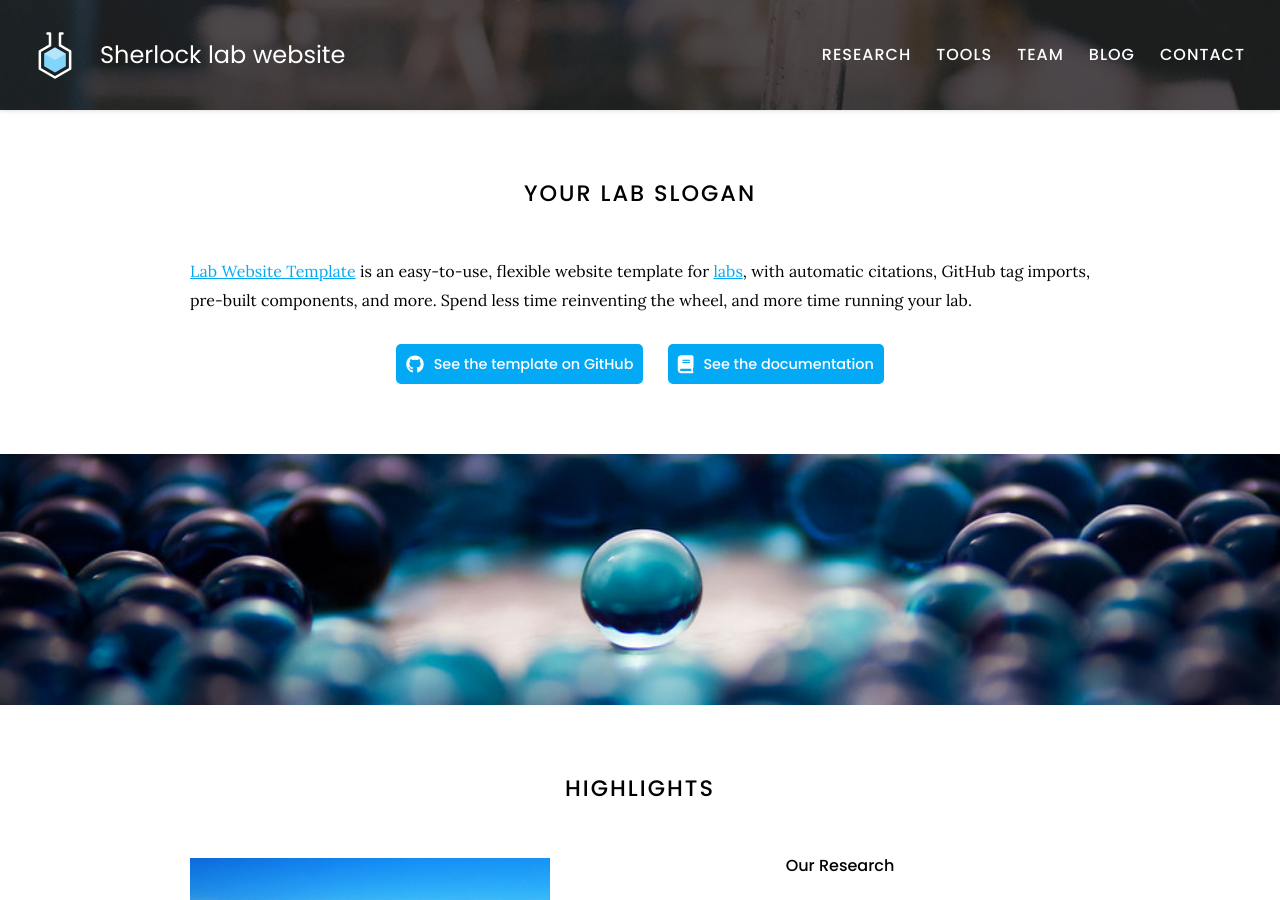
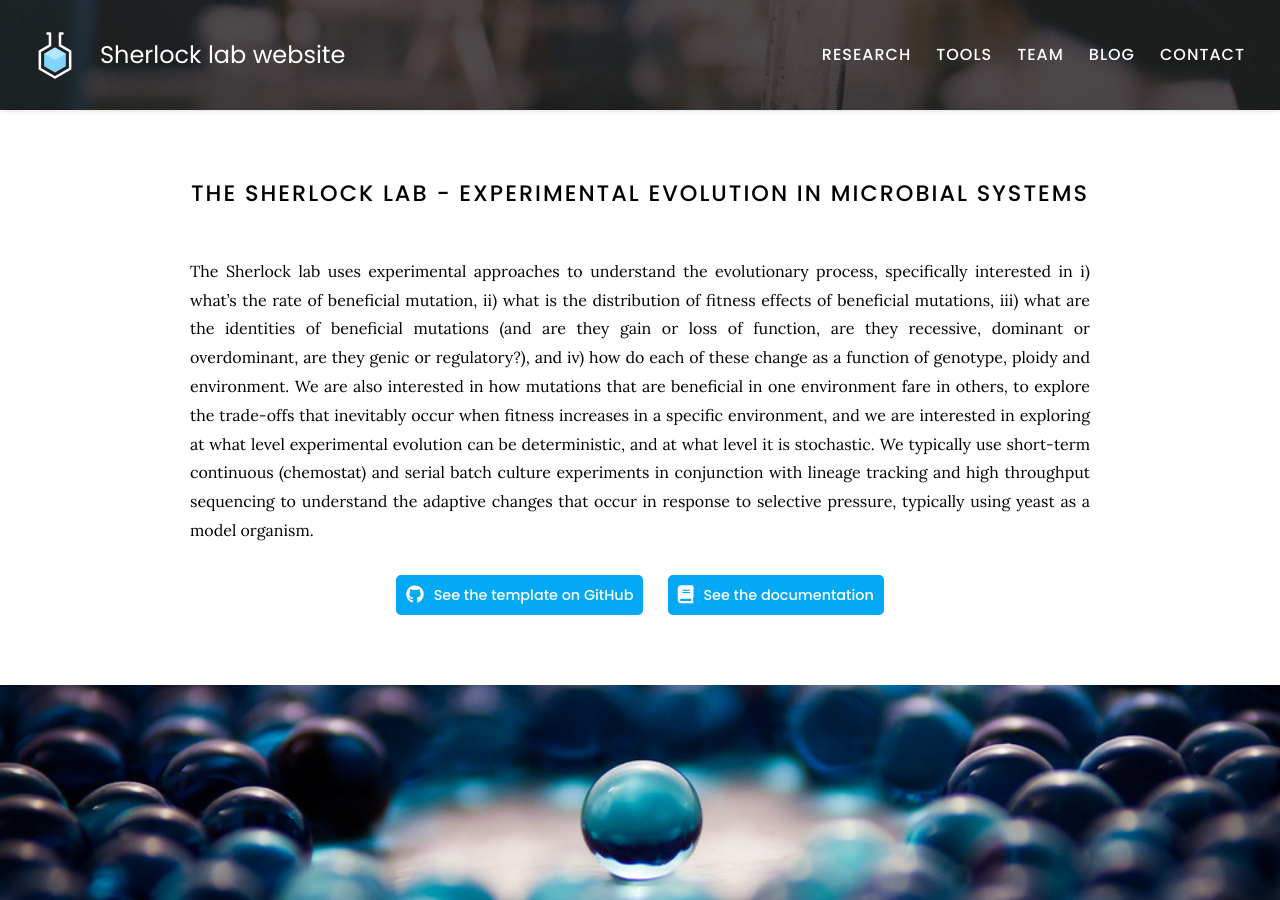
Before and after one commit to gsherloc/sherlock_lab, a Jekyll site: the page built from index.md, in a window 1280 px wide and 900 px high. Built offline with Jekyll 4.4.1, drawn with Linux system fonts in a browser that asks for light colours.

Commit message:
Update index.md

```diff
--- a/index.md
+++ b/index.md
@@ -2,10 +2,11 @@
 title: Home
 ---
 
-# Your Lab Slogan
+# The Sherlock Lab - Experimental Evolution in Microbial Systems
 
-[Lab Website Template](https://github.com/greenelab/lab-website-template) is an easy-to-use, flexible website template for [labs](https://www.greenelab.com/), with automatic citations, GitHub tag imports, pre-built components, and more.
-Spend less time reinventing the wheel, and more time running your lab.
+The Sherlock lab uses experimental approaches to understand the evolutionary process, specifically interested in i) what's the rate of beneficial mutation, ii) what is the distribution of fitness effects of beneficial mutations, iii) what are the identities of beneficial mutations (and are they gain or loss of function, are they recessive, dominant or overdominant, are they genic or regulatory?), and iv) how do each of these change as a function of genotype, ploidy and environment. We are also interested in how mutations that are beneficial in one environment fare in others, to explore the trade-offs that inevitably occur when fitness increases in a specific environment, and we are interested in exploring at what level experimental evolution can be deterministic, and at what level it is stochastic. We typically use short-term continuous (chemostat) and serial batch culture experiments in conjunction with lineage tracking and high throughput sequencing to understand the adaptive changes that occur in response to selective pressure, typically using yeast as a model organism.
+
+
 
 {%
   include link.html
```
